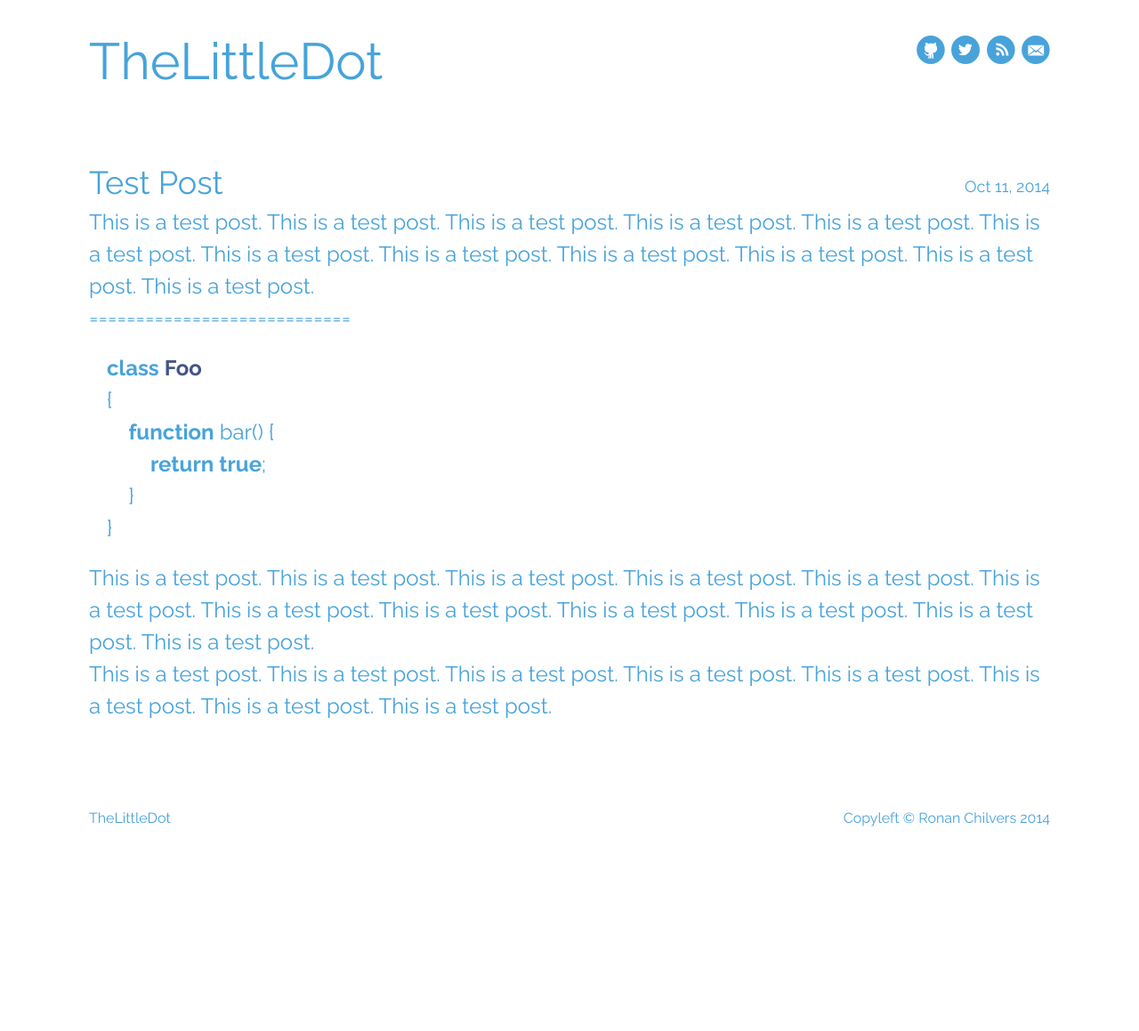
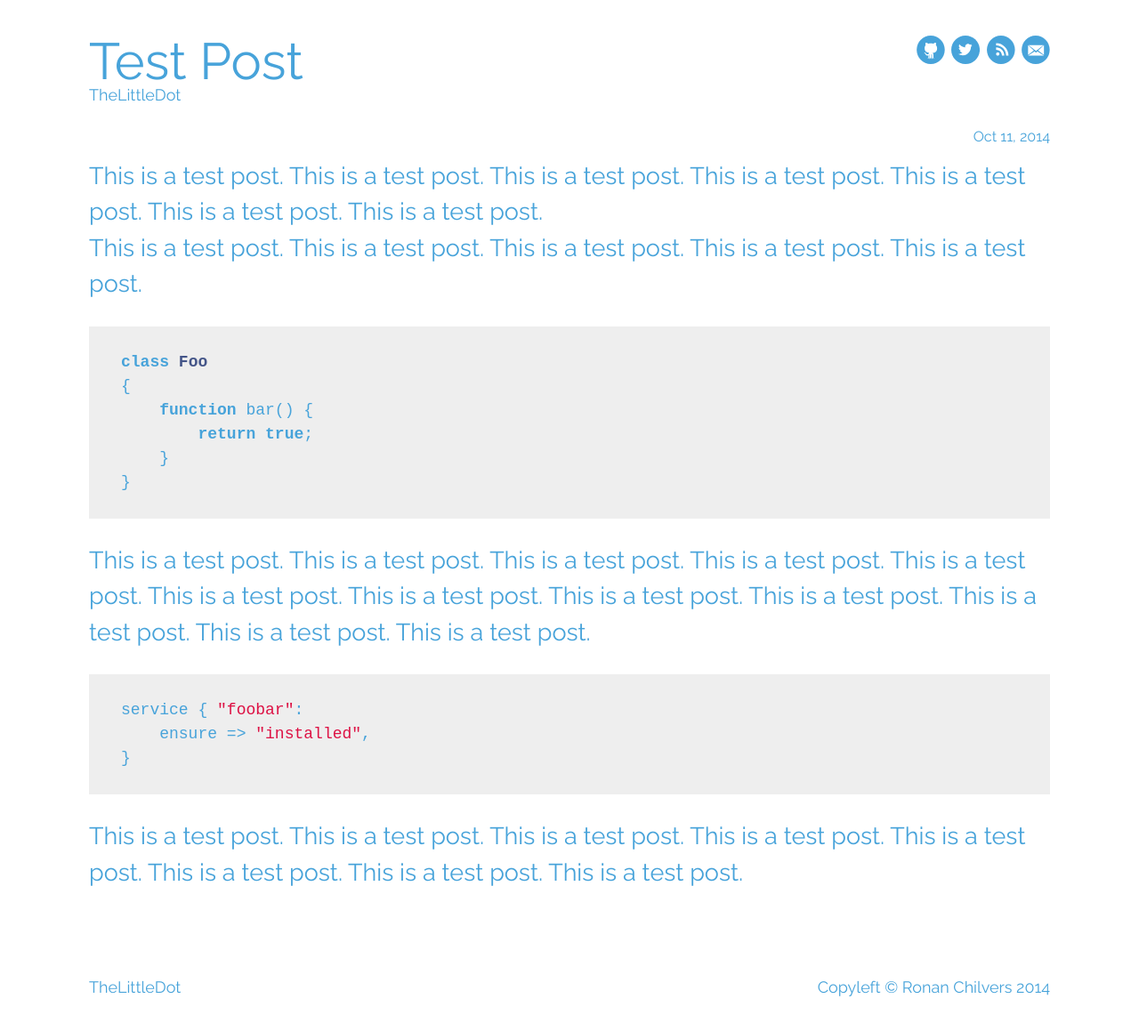
Before and after one commit to ronanchilvers/ronanchilvers.github.io, a Jekyll site: the page built from _posts/2014-10-11-test-post.md, in a window 1280 px wide. Shown: the whole page at 89% size. Built offline with Jekyll 4.4.1, drawn with Linux system fonts in a browser that asks for light colours; before the commit the page ends 968 px from its top, so only the background shows below that.

Commit message:
Styles and header changes

```diff
--- a/_includes/header.html
+++ b/_includes/header.html
@@ -1,4 +1,9 @@
 <header>
     <div class="social">{% include svg-icons.html %}</div>
-    <h1>{{ site.title }}</h1>
+{% if page.title %}
+    <h1><a href="/">{{ page.title }}</a></h1>
+    <h2><a href="/">{{ site.title }}</a></h2>
+{% else %}
+    <h1><a href="/">{{ site.title }}</a></h1>
+{% endif %}
 </header>
--- a/_layouts/post.html
+++ b/_layouts/post.html
@@ -3,18 +3,10 @@ layout: default
 ---
 
 <article>
-    <hgroup>
-        <h1>{{ page.title }}</h1>
-        <p class="date">{{ page.date | date: "%b %-d, %Y" }}{% if page.author %} • {{ page.author }}{% endif %}{% if page.meta %} • {{ page.meta }}{% endif %}</p>
-    </hgroup>
+    <p class="date">{{ page.date | date: "%b %-d, %Y" }}</p>
 
     {% if content contains '<!--more-->' %}
         {{ content | split:'<!--more-->' | first }}
-    {% endif %}
-
-    ============================
-
-    {% if content contains '<!--more-->' %}
         {{ content | split:'<!--more-->' | last }}
     {% else %}
         {{ content }}
--- a/_posts/2014-10-11-test-post.md
+++ b/_posts/2014-10-11-test-post.md
@@ -19,4 +21,12 @@ class Foo
 
 This is a test post. This is a test post. This is a test post. This is a test post. This is a test post. This is a test post. This is a test post. This is a test post. This is a test post. This is a test post. This is a test post. This is a test post.
 
+{% highlight puppet %}
+
+service { "foobar":
+    ensure => "installed",
+}
+
+{% endhighlight %}
+
 This is a test post. This is a test post. This is a test post. This is a test post. This is a test post. This is a test post. This is a test post. This is a test post.
--- a/css/styles.css
+++ b/css/styles.css
@@ -8,16 +8,24 @@
 .clearfix:after {
     clear: both;
 }
+html {
+    font-size: 18px;
+}
 body {
     font-family: 'Raleway', sans-serif;
-    font-size: 100%;
+    font-size: 18px;
     color: #47a3da;
 }
 header {
     width: 100%;
     margin: 0 auto;
     padding: 40px 100px;
-    font-size: 1.8em;
+    font-size: 1.6rem;
+}
+    header h2 {
+        font-size: 1rem;
+        margin: 0 0 -1rem 0;
+        padding: 0;
     }
     header a > svg {
         width: 32px;
@@ -44,7 +52,7 @@ a {
 }
 article {
     padding: 40px 100px 60px 100px;
-    font-size: 1.5em;
+    font-size: 1.5rem;
     line-height: 1.5;
 }
 article.alt {
@@ -56,8 +64,8 @@ article.alt {
     }
     article .date {
         float: right;
-        margin-top: -2em;
-        font-size: 0.75em;
+        margin-top: -2rem;
+        font-size: 0.9rem;
     }
 footer {
     width: 100%;
@@ -71,5 +79,9 @@ footer p.right {
     float: right;
 }
 pre {
-    padding: 20px;
+    margin: 1.5rem 0;
+    padding: 1.5rem 2rem;
+    background-color: #EEE;
+    font-family: monospace;
+    font-size: 1rem;
 }
```
Also changed, not shown: other parts of _posts/2014-10-11-test-post.md (+4 -2 lines). Lines whose indentation alone changed are shown as unchanged.
